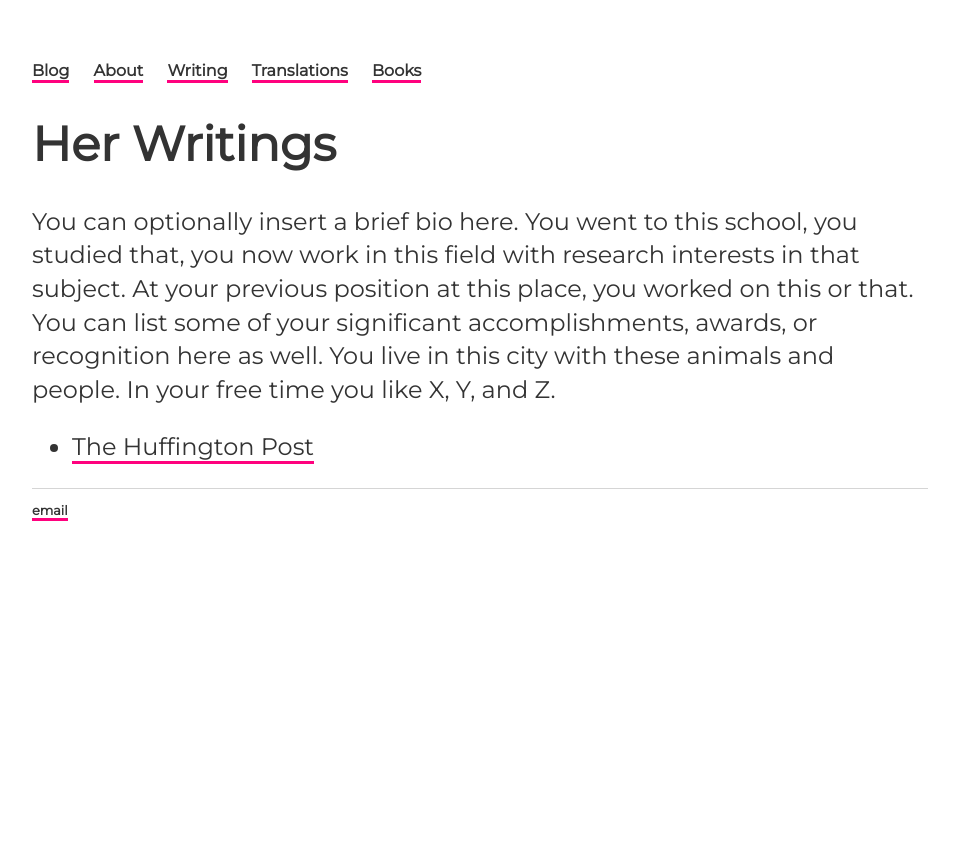
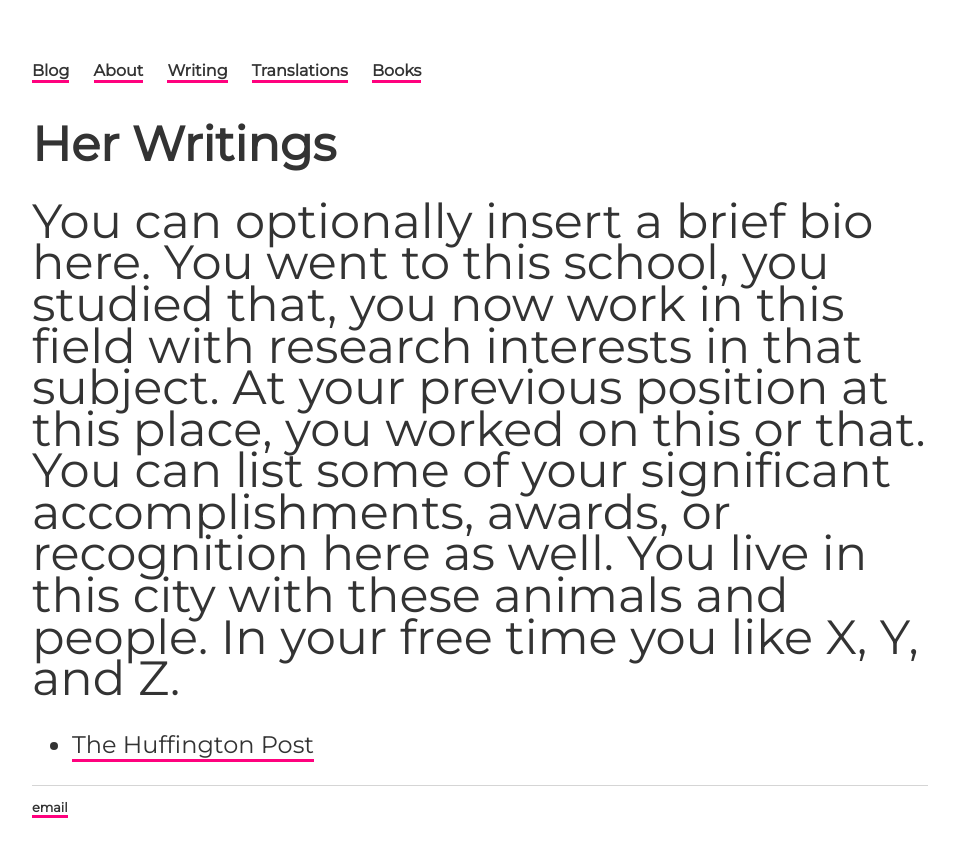
Before and after one commit to ariesti/ariesti.github.io, a Jekyll site: the page built from writing/index.html, in a window 1280 px wide. Shown: the top 857 px of the page, without its empty margins (160-1114 px from the left). Built offline with Jekyll 4.4.1, drawn with Linux system fonts in a browser that asks for light colours.

Commit message:
Update index.html

```diff
--- a/writing/index.html
+++ b/writing/index.html
@@ -6,7 +6,7 @@
 ---
 
 		<div class="writing">
-			<p>You can optionally insert a brief bio here. You went to this school, you studied that, you now work in this field with research interests in that subject. At your previous position at this place, you worked on this or that. You can list some of your significant accomplishments, awards, or recognition here as well. You live in this city with these animals and people. In your free time you like X, Y, and Z.</p>
+			<p><font size="10">You can optionally insert a brief bio here. You went to this school, you studied that, you now work in this field with research interests in that subject. At your previous position at this place, you worked on this or that. You can list some of your significant accomplishments, awards, or recognition here as well. You live in this city with these animals and people. In your free time you like X, Y, and Z.</font></p>
 
 			<ul class="contacts">
 				<li><a href="#">The Huffington Post</a></li>
```
